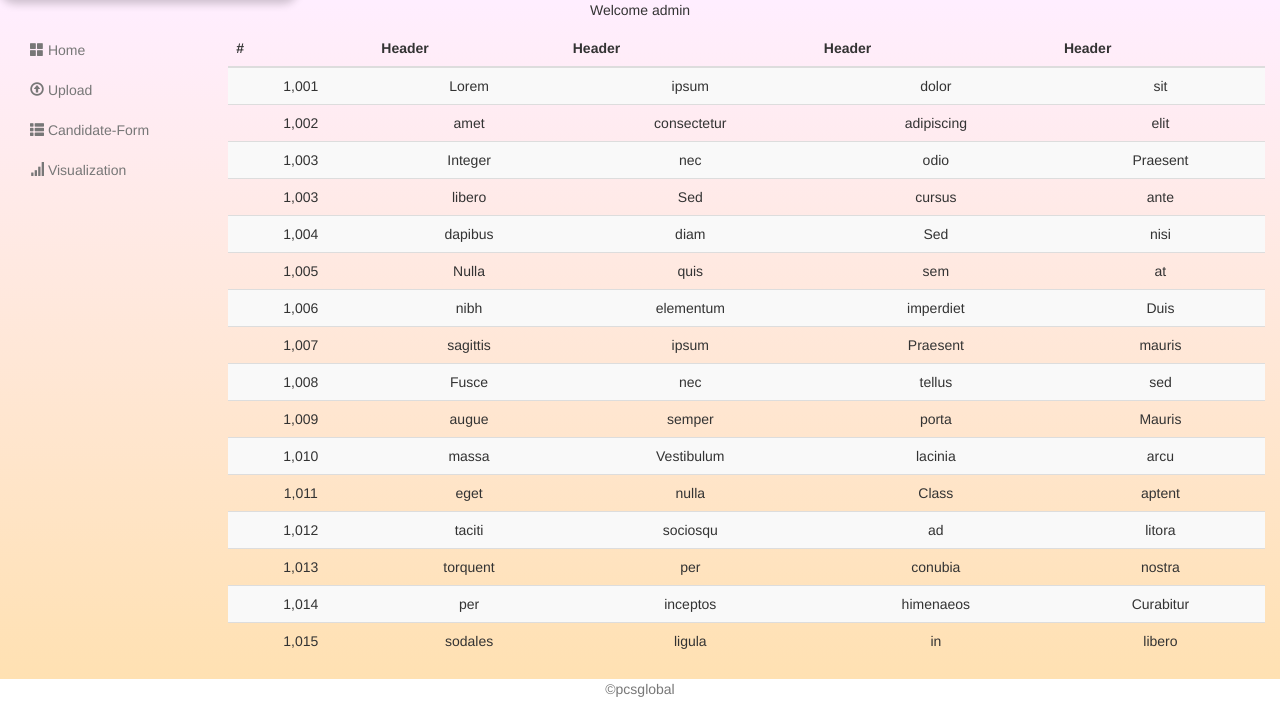
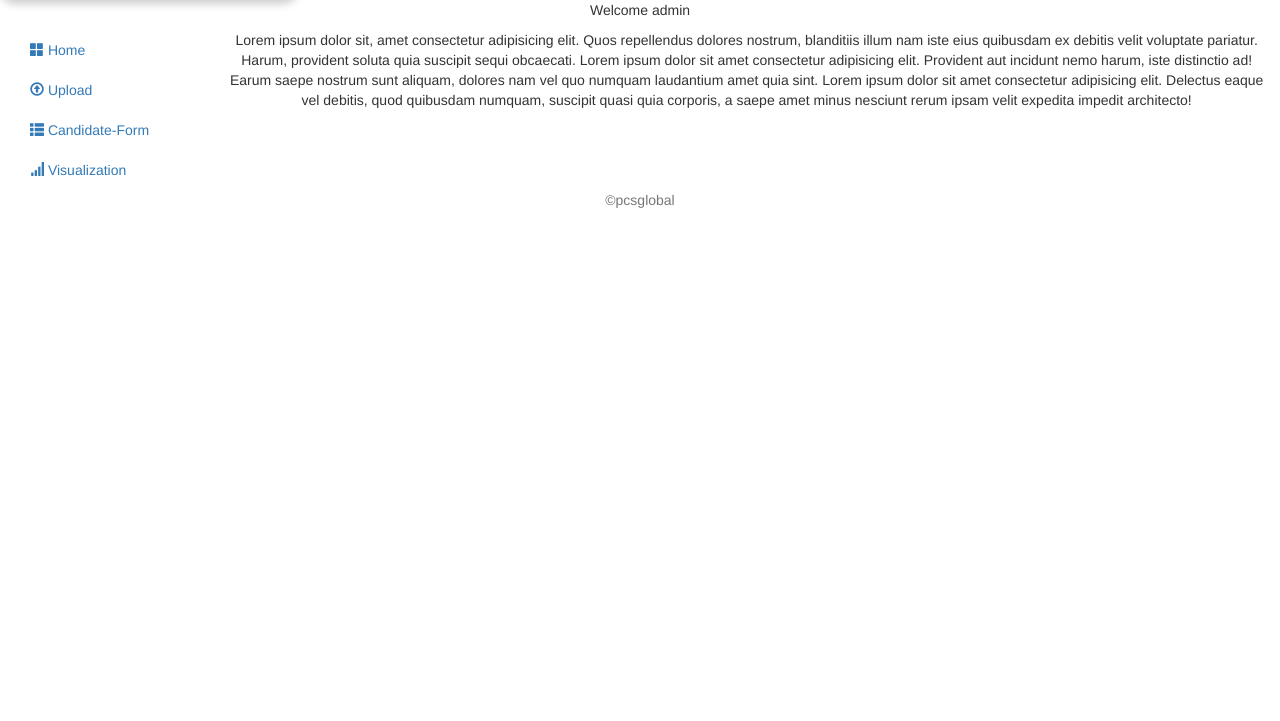
Before and after one commit to sahamaitreyee/kpi, a Django app: page /dpproj/kpi/admin in a window 1280 px wide. Shown: the part 79-800 px from the top of the page. Run offline with Django 3.2, Linux system fonts and the light colour scheme; a user stored in the database is signed in; some libraries are stand-ins or nearby versions.

Commit message:
Adding Upload framework

```diff
--- a/dpproj/admin.py
+++ b/dpproj/admin.py
@@ -1,5 +1,6 @@
 from django.contrib import admin
 
 # Register your models here.
-from .models import Login
+from .models import Login,Registration
 admin.site.register(Login)
+admin.site.register(Registration)
--- a/dpproj/static/dpproj/pagestyle.css
+++ b/dpproj/static/dpproj/pagestyle.css
@@ -10,7 +10,6 @@
 
 .background{
     background-attachment: fixed;
-    background:  linear-gradient(rgba(255, 0, 255, 0.068),rgba(255,155,0,0.3));
     z-index: -1;
 }
 .logo-class{
@@ -28,3 +27,7 @@
     padding: 2px;
     box-shadow: 0 4px 8px 0 rgba(0,0,0,0.2);
 }
+
+.nav > li > a:hover{
+    background-color:rgb(202, 21, 178);
+}
--- a/dpproj/templates/dpproj/headers.html
+++ b/dpproj/templates/dpproj/headers.html
@@ -30,9 +30,9 @@
             {% endblock %}
         </div>
     </div>
+</hr>
     <footer class="footer">
         <p class="mt-5 mb-3 text-muted">©pcsglobal</p>
     </footer>
 </body>
-
 </html>
--- /dev/null
+++ b/dpproj/templates/dpproj/kpi_home.html
@@ -0,0 +1,17 @@
+{% extends 'dpproj/headers.html' %}
+{% block content %}
+<!-- Menu Nav-->
+<div class="container-fluid">
+  <div class="row">
+    <p>Welcome {{user_email}}</p>
+    {% include 'dpproj/kpi_menu.html' %}
+    <main class="col-md-9 ml-sm-auto col-lg-10 pt-3 px-4">
+        <!--sample body element -->
+    Lorem ipsum dolor sit, amet consectetur adipisicing elit. Quos repellendus dolores nostrum, blanditiis illum nam iste eius quibusdam ex debitis velit voluptate pariatur. Harum, provident soluta quia suscipit sequi obcaecati.
+    Lorem ipsum dolor sit amet consectetur adipisicing elit. Provident aut incidunt nemo harum, iste distinctio ad! Earum saepe nostrum sunt aliquam, dolores nam vel quo numquam laudantium amet quia sint.
+    Lorem ipsum dolor sit amet consectetur adipisicing elit. Delectus eaque vel debitis, quod quibusdam numquam, suscipit quasi quia corporis, a saepe amet minus nesciunt rerum ipsam velit expedita impedit architecto!
+    </main>
+  </div>
+</div>
+<!-- main body-->
+{% endblock %}
--- a/dpproj/templates/dpproj/kpi_main.html
+++ /dev/null
@@ -1,148 +0,0 @@
-{% extends 'dpproj/headers.html' %}
-{% block content %}
-<p>Welcome {{user_email}}</p>
-<!-- Menu Nav-->
-<div class="container-fluid">
-  <div class="row">
-    <nav class="col-md-2 d-none d-md-block bg-dark sidebar-sticky">
-      <ul class="nav flex-column text-left">
-        <li class="nav-item"><a class="text-muted nav-link" href="#"><span class="glyphicon glyphicon-th-large"></span> Home</a></li>
-        <li class="nav-item"><a class="text-muted nav-link" href="#"><span class="glyphicon glyphicon-upload"></span> Upload</a></li>
-        <li class="nav-item"><a class="text-muted nav-link" href="#"><span class="glyphicon glyphicon-th-list"></span> Candidate-Form</a></li>
-        <li class="nav-item"><a class="text-muted nav-link" href="#"><span class="glyphicon glyphicon-signal"></span> Visualization</a></li>
-      </ul>
-    </nav>
-    <main class="col-md-9 ml-sm-auto col-lg-10 pt-3 px-4">
-        <!--sample body element -->
-        <div class="table-responsive">
-          <table class="table table-striped table-sm">
-            <thead>
-              <tr>
-                <th>#</th>
-                <th>Header</th>
-                <th>Header</th>
-                <th>Header</th>
-                <th>Header</th>
-              </tr>
-            </thead>
-            <tbody>
-              <tr>
-                <td>1,001</td>
-                <td>Lorem</td>
-                <td>ipsum</td>
-                <td>dolor</td>
-                <td>sit</td>
-              </tr>
-              <tr>
-                <td>1,002</td>
-                <td>amet</td>
-                <td>consectetur</td>
-                <td>adipiscing</td>
-                <td>elit</td>
-              </tr>
-              <tr>
-                <td>1,003</td>
-                <td>Integer</td>
-                <td>nec</td>
-                <td>odio</td>
-                <td>Praesent</td>
-              </tr>
-              <tr>
-                <td>1,003</td>
-                <td>libero</td>
-                <td>Sed</td>
-                <td>cursus</td>
-                <td>ante</td>
-              </tr>
-              <tr>
-                <td>1,004</td>
-                <td>dapibus</td>
-                <td>diam</td>
-                <td>Sed</td>
-                <td>nisi</td>
-              </tr>
-              <tr>
-                <td>1,005</td>
-                <td>Nulla</td>
-                <td>quis</td>
-                <td>sem</td>
-                <td>at</td>
-              </tr>
-              <tr>
-                <td>1,006</td>
-                <td>nibh</td>
-                <td>elementum</td>
-                <td>imperdiet</td>
-                <td>Duis</td>
-              </tr>
-              <tr>
-                <td>1,007</td>
-                <td>sagittis</td>
-                <td>ipsum</td>
-                <td>Praesent</td>
-                <td>mauris</td>
-              </tr>
-              <tr>
-                <td>1,008</td>
-                <td>Fusce</td>
-                <td>nec</td>
-                <td>tellus</td>
-                <td>sed</td>
-              </tr>
-              <tr>
-                <td>1,009</td>
-                <td>augue</td>
-                <td>semper</td>
-                <td>porta</td>
-                <td>Mauris</td>
-              </tr>
-              <tr>
-                <td>1,010</td>
-                <td>massa</td>
-                <td>Vestibulum</td>
-                <td>lacinia</td>
-                <td>arcu</td>
-              </tr>
-              <tr>
-                <td>1,011</td>
-                <td>eget</td>
-                <td>nulla</td>
-                <td>Class</td>
-                <td>aptent</td>
-              </tr>
-              <tr>
-                <td>1,012</td>
-                <td>taciti</td>
-                <td>sociosqu</td>
-                <td>ad</td>
-                <td>litora</td>
-              </tr>
-              <tr>
-                <td>1,013</td>
-                <td>torquent</td>
-                <td>per</td>
-                <td>conubia</td>
-                <td>nostra</td>
-              </tr>
-              <tr>
-                <td>1,014</td>
-                <td>per</td>
-                <td>inceptos</td>
-                <td>himenaeos</td>
-                <td>Curabitur</td>
-              </tr>
-              <tr>
-                <td>1,015</td>
-                <td>sodales</td>
-                <td>ligula</td>
-                <td>in</td>
-                <td>libero</td>
-              </tr>
-            </tbody>
-          </table>
-        </div>
-    </main>
-  </div>
-</div>
-<!-- main body-->
-{% endblock %}
--- /dev/null
+++ b/dpproj/templates/dpproj/kpi_menu.html
@@ -0,0 +1,9 @@
+<!--Nav menu block-->
+<nav class="col-md-2 d-none d-md-block sidebar-sticky">
+  <ul class="nav navbar-bar flex-column text-left">
+    <li class="nav-item"><a class="text-bold text-xl nav-link" href="{% url 'dpproj:kpi' user %}"><span class="glyphicon glyphicon-th-large"></span> Home</a></li>
+    <li class="nav-item"><a class="text-bold text-xl nav-link" href="{% url 'dpproj:upload' user %}"><span class="glyphicon glyphicon-upload"></span> Upload</a></li>
+    <li class="nav-item"><a class="text-bold text-xl nav-link" href="{% url 'dpproj:registration' user%}"><span class="glyphicon glyphicon-th-list"></span> Candidate-Form</a></li>
+    <li class="nav-item"><a class="text-bold text-xl nav-link" href="#"><span class="glyphicon glyphicon-signal"></span> Visualization</a></li>
+  </ul>
+</nav>
--- a/dpproj/templates/dpproj/login.html
+++ b/dpproj/templates/dpproj/login.html
@@ -2,7 +2,9 @@
 {% block content %}
 {{ error_message }}
 {% if form.errors %}
-<p>Your username and password didn't match. Please try again.</p>
+<div class="alert alert-primary" role="alert">
+    {{form.errors}}
+</div>
 {% endif %}
 
 <h1 class="mb-4">Log in</h1>
--- a/dpproj/urls.py
+++ b/dpproj/urls.py
@@ -8,5 +8,8 @@ urlpatterns = [
     path('index', views.index, name='index'),
     path('login/',views.login_validation, name='login'),
     path('logout/',views.logout_user, name='logout'),
-    path('kpi/<str:user>', views.kpi, name='kpi')
+    path('kpi/<str:user>', views.kpi, name='kpi'),
+    path('kpi/registration/<str:user>', views.kpi_registration, name='registration'),
+    path('kpi/registration/complete/<str:user>',views.kpi_registration_complete,name='complete'),
+    path('kpi/upload/<str:user>', views.kpi_upload, name='upload')
 ]
--- a/dpproj/views.py
+++ b/dpproj/views.py
@@ -1,48 +1,128 @@
-from django.shortcuts import render,get_object_or_404,redirect
+from django.shortcuts import render, get_object_or_404, redirect
 from django.urls import reverse
 from urllib.parse import urlencode
-from .models import Login
+from .models import Login, Registration
 from django.contrib.auth.forms import UserCreationForm, AuthenticationForm
-from django.contrib.auth import authenticate,login,logout
+from django.contrib.auth import authenticate, login, logout
 import logging
+from dpproj.RegistrationForm import RegistrationForm, UploadFileForm
+from collections import OrderedDict as SortedDict
+import xlrd
+
 
 # Create your views here.
 
+
 def index(request):
     logging.debug(msg="in index")
-    error_message=request.GET.get('error_message')
+    error_message = request.GET.get('error_message')
     print(error_message)
-    form=AuthenticationForm()
-    return render(request, 'dpproj/login.html',{"form":form,"error_messge":error_message})
+    form = AuthenticationForm()
+    return render(request, 'dpproj/login.html', {"form": form, "error_messge": error_message})
 
 
 def login_validation(request):
     logging.debug("in login_validation")
-    if request.method=='POST':
-        form=AuthenticationForm(data=request.POST)
+    if request.method == 'POST':
+        form = AuthenticationForm(data=request.POST)
         print(form.is_valid(), form.errors, type(form.errors))
         try:
             # check user exists in db
-            user=Login.objects.get(user_name=form.cleaned_data.get('username'))
-        except(KeyError,Login.DoesNotExist):
-            return redirect('{}?{}'.format(reverse('dpproj:index'),urlencode({"error_message":"Register User"})))
+            user = Login.objects.get(
+                user_name=form.cleaned_data.get('username'))
+        except(KeyError, Login.DoesNotExist):
+            return redirect('{}?{}'.format(reverse('dpproj:index'), urlencode({"error_message": "Register User"})))
         # check user exists in django auth model
-        authuser=authenticate(request,username=user.user_name, password=form.cleaned_data.get('password'))
+        authuser = authenticate(
+            request, username=user.user_name, password=form.cleaned_data.get('password'))
         print(authuser is None)
         if authuser is None:
-            return redirect('{}?{}'.format(reverse('dpproj:index'),urlencode({"error_message":"Invalid User"})))
+            return redirect('{}?{}'.format(reverse('dpproj:index'), urlencode({"error_message": "Invalid User"})))
         else:
-            login(request,authuser)
+            login(request, authuser)
             return redirect('dpproj:kpi', user=user.user_email)
     else:
         return redirect('dpproj:index')
 
-def logout_user (request):
+
+def logout_user(request):
     logout(request)
     return redirect('dpproj:index')
 
-def kpi(request,user):
+
+def kpi(request, user):
     if request.user.is_authenticated:
-        return render(request, 'dpproj/kpi_main.html', {"user_email":user})
+        return render(request, 'dpproj/kpi_home.html', {"user_email": user})
     else:
         return redirect('dpproj:index')
+
+
+def kpi_registration(request, user):
+    if request.user.is_authenticated:
+        regis = RegistrationForm()
+        return render(request, 'dpproj/kpi_registration.html', {"user_email": user, "form": regis})
+    else:
+        return redirect('dpproj:index')
+
+
+def kpi_registration_complete(request, user):
+    if request.user.is_authenticated:
+        if request.method != 'POST':
+            regis = RegistrationForm()
+            return render(request, 'dpproj/kpi_registration.html', {"user_email": user, "form": regis})
+        else:
+            form = RegistrationForm(request.POST)
+            if form.is_valid():
+                instance = form.save()
+                # get properties as dict
+                return render(request, 'dpproj/kpi_reg_complete.html', {"user_email": instance.email_add, "data": instance, "message": "Registation Successful"})
+            else:
+                return render(request, 'dpproj/kpi_registration.html', {"user_email": user, "form": form, "error_message": "Invalid Data"})
+    else:
+        return redirect('dpproj:index')
+
+
+def kpi_upload(request, user):
+    if request.user.is_authenticated:
+        if request.method != 'POST':
+            return render(request, 'dpproj/kpi_upload.html', {"user_email": user, "form": UploadFileForm()})
+        else:
+            form = UploadFileForm(request.POST, request.FILES)
+            if form.is_valid():
+                try:
+                    # get the data as collection of sheets
+                    for f in get_converted_data(request['FILE']):
+                        # for each row in a single sheet
+                        for data in f:
+                            # expand the data from dict
+                            r = Registration(**data)
+                            r.save()
+                    return render(request, 'dpproj/kpi_upload.html', {"user_email": user, "form": UploadFileForm(), "message": "excel upload successful"})
+                except Exception:
+                    return render(request, 'dpproj/kpi_upload.html', {"user_email": user, "form": UploadFileForm(), "message": "Invalid Excel"})
+            else:
+                return render(request, 'dpproj/kpi_upload.html', {"user_email": user, "form": UploadFileForm()})
+
+    else:
+        return redirect('dpproj:index')
+
+
+def convert_to_dict(sheet):
+    first_row = sheet.row(0)
+    fields = map(lambda cell: cell.value, first_row)
+    converted_data = []
+    for rx in range(1, sheet.nrows):
+        row = sheet.row(rx)
+        if not row:
+            continue
+        values = map(lambda cell: cell.value, row)
+        item_data = SortedDict(zip(fields, values))
+        converted_data.append(item_data)
+    return converted_data
+
+
+def get_converted_data(excel_file):
+    book = xlrd.open_workbook(
+        file_contents=excel_file.read(), encoding_override='utf-8'
+    )
+    return [convert_to_dict(sheet) for sheet in book.sheets()]
```
Also changed, not shown: dpproj/RegistrationForm.py (added, +30 -0 lines), dpproj/models.py (+62 -0 lines), dpproj/templates/dpproj/kpi_reg_complete.html (added, +18 -0 lines), dpproj/templates/dpproj/kpi_registration.html (added, +26 -0 lines), dpproj/templates/dpproj/kpi_render_form.html (added, +11 -0 lines), dpproj/templates/dpproj/kpi_upload.html (added, +30 -0 lines), db.sqlite3, dpproj/candidateTable.py (added), dpproj/migrations/0002_registration.py (added), dpproj/migrations/0003_auto_20200822_0054.py (added), dpproj/migrations/0004_auto_20200829_0114.py (added).
